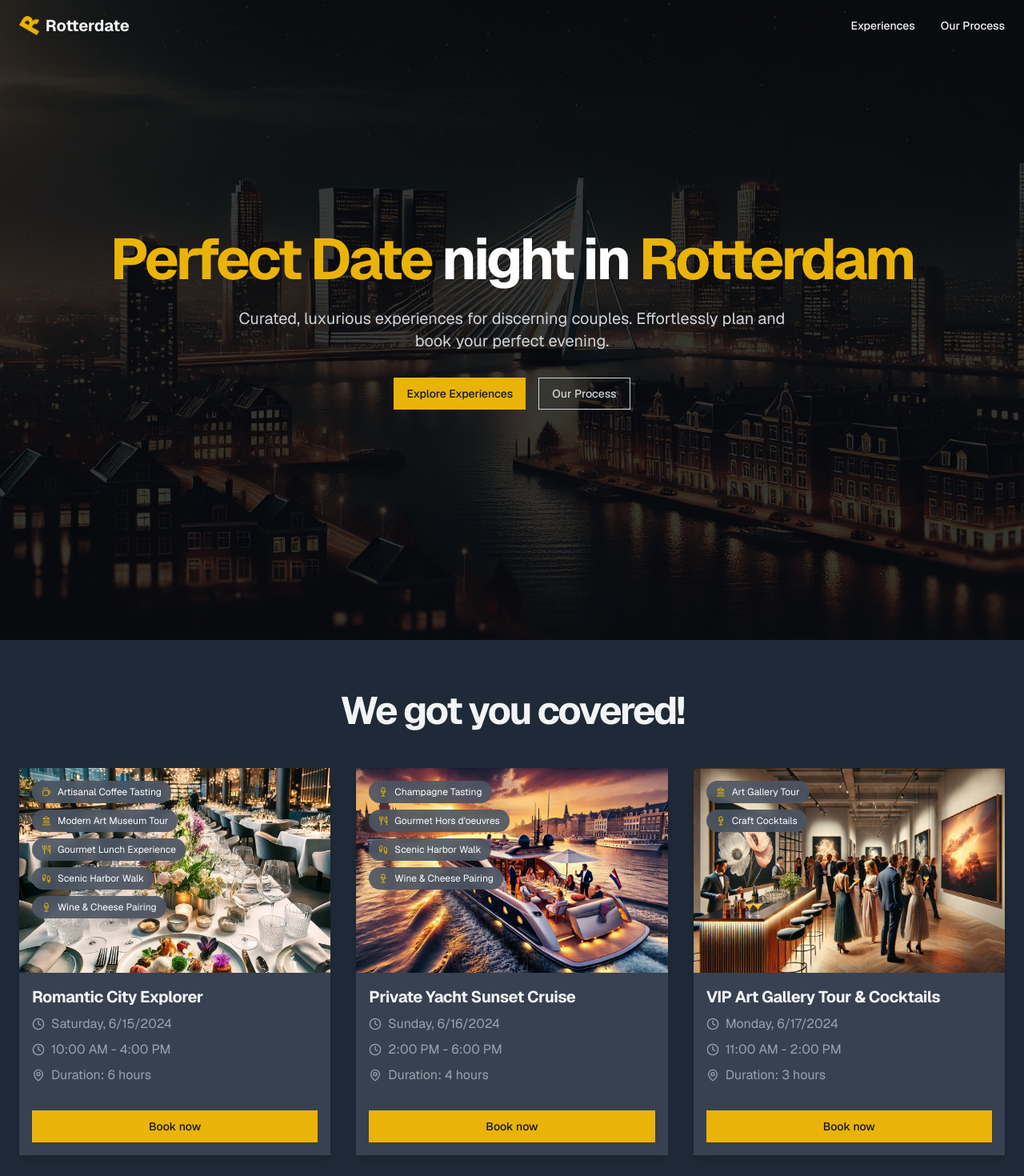
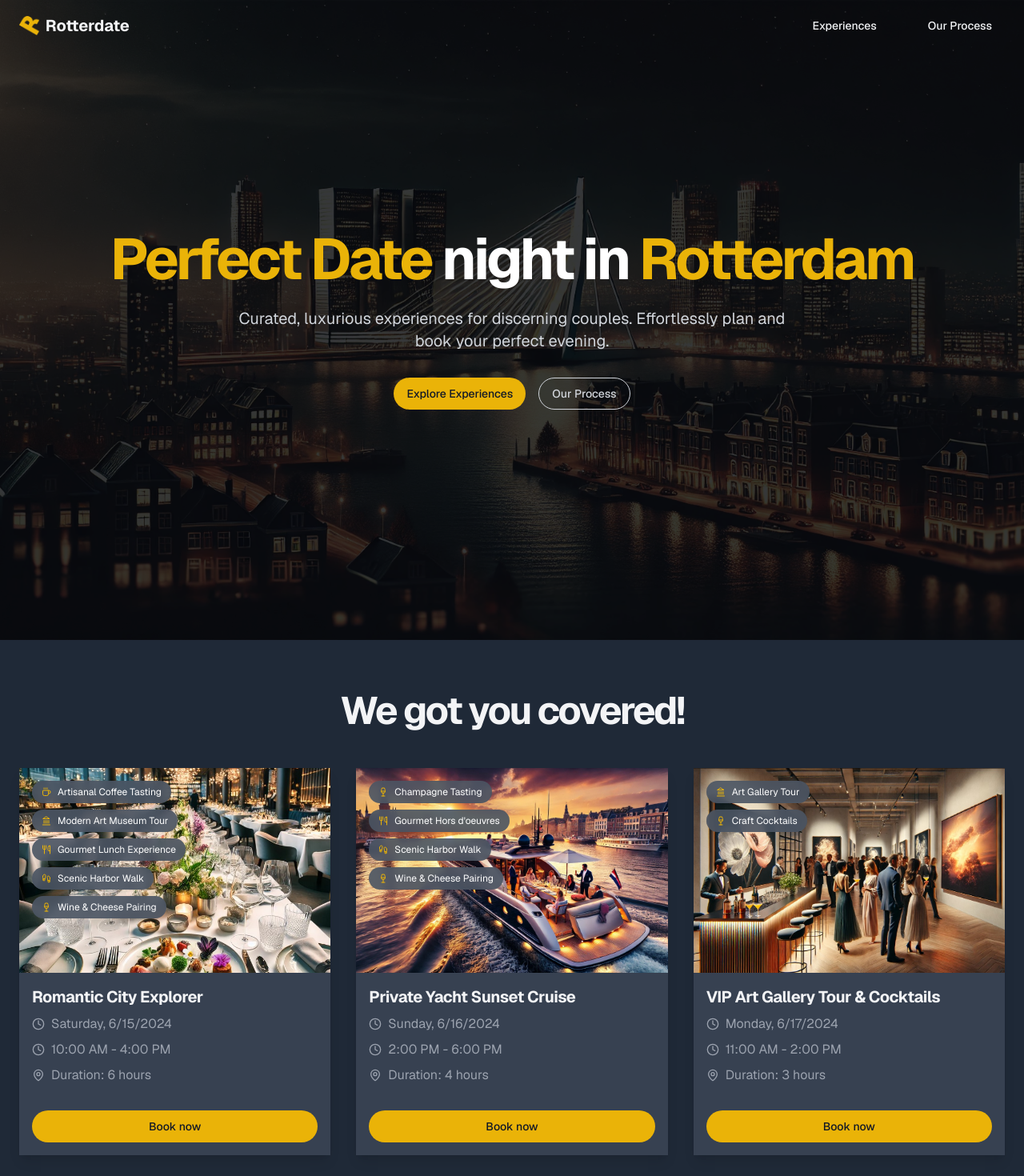
Before and after one commit to canalinfotech/rotterdate, a Next.js app: page / in a window 1280 px wide. Shown: the top 1470 px of the page at 80% size. Built offline with nearby package versions, Linux system fonts and the light colour scheme.

Commit message:
rounded buttons

```diff
--- a/src/app/page.tsx
+++ b/src/app/page.tsx
@@ -163,10 +163,10 @@ export default function Component() {
           <span className="ml-2 text-xl font-bold">Rotterdate</span>
         </Link>
         <nav className="hidden md:flex ml-auto gap-6 sm:gap-8">
-          <button onClick={scrollToExperiences} className="text-sm font-medium hover:text-yellow-500 transition-colors">
+          <button onClick={scrollToExperiences} className="text-sm font-medium hover:text-yellow-500 transition-colors rounded-full px-4 py-2">
             Experiences
           </button>
-          <button onClick={scrollToProcess} className="text-sm font-medium hover:text-yellow-500 transition-colors">
+          <button onClick={scrollToProcess} className="text-sm font-medium hover:text-yellow-500 transition-colors rounded-full px-4 py-2">
             Our Process
           </button>
         </nav>
@@ -186,7 +186,7 @@ export default function Component() {
                 scrollToExperiences()
                 setIsMenuOpen(false)
               }}
-              className="text-xl font-medium hover:text-yellow-500 transition-colors"
+              className="text-xl font-medium hover:text-yellow-500 transition-colors rounded-full px-6 py-2"
             >
               Experiences
             </button>
@@ -195,7 +195,7 @@ export default function Component() {
                 scrollToProcess()
                 setIsMenuOpen(false)
               }}
-              className="text-xl font-medium hover:text-yellow-500 transition-colors"
+              className="text-xl font-medium hover:text-yellow-500 transition-colors rounded-full px-6 py-2"
             >
               Our Process
             </button>
@@ -238,14 +238,14 @@ export default function Component() {
             </p>
             <div className="space-x-4 animate-fade-up animate-delay-300">
               <Button
-                className="bg-yellow-500 text-gray-900 hover:bg-yellow-400"
+                className="bg-yellow-500 text-gray-900 hover:bg-yellow-400 transition-colors rounded-full"
                 onClick={scrollToExperiences}
               >
                 Explore Experiences
               </Button>
               <Button
                 variant="outline"
-                className="border-gray-300 text-gray-300 hover:bg-gray-800"
+                className="border-gray-300 text-gray-300 hover:bg-gray-800 transition-colors rounded-full"
                 onClick={scrollToProcess}
               >
                 Our Process
@@ -308,7 +308,7 @@ export default function Component() {
                   </CardContent>
                   <CardFooter className="p-4">
                     <Link href={`/itinerary/${itinerary.id}`} className="w-full">
-                      <Button className="w-full bg-yellow-500 text-gray-900 hover:bg-yellow-400 transition-colors">
+                      <Button className="w-full bg-yellow-500 text-gray-900 hover:bg-yellow-400 transition-colors rounded-full font-medium">
                         Book now
                       </Button>
                     </Link>
```
